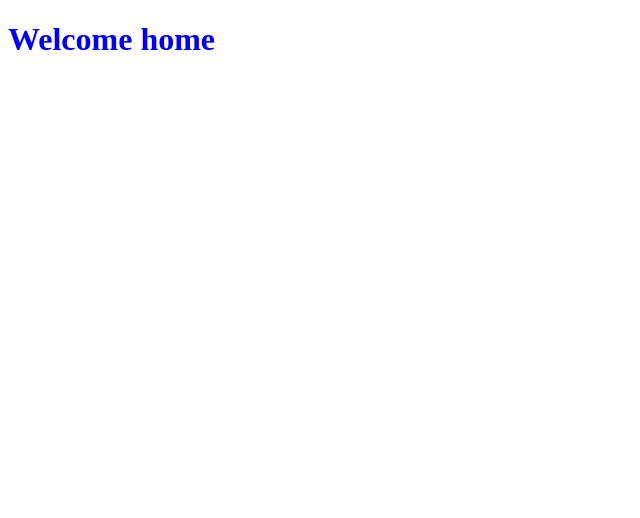
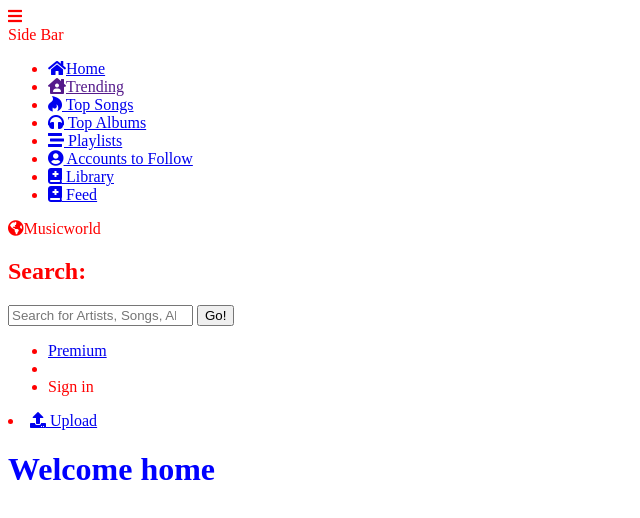
Before and after one commit to Graciousbae/learning-git, a plain HTML site: page index.html in a window 1280 px wide. Shown: the whole page, without its empty margins (0-640 px from the left). Drawn offline with nearby package versions, Linux system fonts and the light colour scheme.

Commit message:
Update index.html

```diff
--- a/index.html
+++ b/index.html
@@ -1,9 +1,70 @@
 <!DOCTYPE html>
 <html>
     <head>
-        <title>music world - Home of Music</title>
+        <meta charset="UTF_8">
+        <meta http-equiv="X-UA-Compatible" content="ie=edge">
+        <meta name="viewport" content="width=device-width, initial-scale=1.0">
+        <title>Musicworld - Music Sharing Home</title>
+
         <link rel="stylesheet" href="index.css">
+
+        <!--bootsrap cdn-->
+        <script src="https://code.jquery.com/jquery-3.4.1.js"></script>
+
+        <!--fontawesome cdn-->
+        <link rel="stylesheet" href="https://use.fontawesome.com/releases/v5.15.3/css/all.css" integrity="sha384-SZXxX4whJ79/gErwcOYf+zWLeJdY/qpuqC4cAa9rOGUstPomtqpuNWT9wdPEn2fk" crossorigin="anonymous">
+
     </head>
+
+        <!--header-->
+
+    <header>
+        <div class="container">
+
+                <div class="btn-group">
+                    <span class="fas fa-bars"></span>
+                </div>
+                    <nav class="sidebar">
+                        <div class="text">Side Bar</div>
+                        <ul>
+                            <li><a href="main.html"><i class="fa fa-home" aria-hidden="true"></i>Home</a></li>
+                            <li><a href=""><i class="fas fa-house-user"></i>Trending</a></li>
+                            <li><a href="#"><i class="fab fa-hotjar"></i> Top Songs</a></li>
+                            <li><a href="#"><i class="fas fa-headphones"></i> Top Albums</a></li>
+                            <li><a href="#"><i class="fas fa-stream"></i> Playlists</a></li>
+                            <li><a href="#"><i class="fas fa-user-circle"></i> Accounts to Follow</a></li>
+                            <li><a href="#" class="feat-btn"><i class="fas fa-book-medical"></i> Library</a></li>
+                            <li><a href="#" class="feat-btn"><i class="fas fa-book-medical"></i> Feed</a></li>
+                        </ul>
+
+                    </nav>
+
+
+
+            <div class="brand">
+                <div class="brand my-md-3 site-title " id="navbar__logo"><i class="fas fa-globe-americas"></i>Musicworld</div>
+            </div>
+
+            <div class="searchbox">
+                <label for="search"><h2>Search:</h2></label>
+                <input type="search" id="search" placeholder="Search for Artists, Songs, Albums!" name="search"required>
+                <input id="go" type="submit" name="submit" value="Go!">
+            </div>
+
+
+            <ul id="navtext">
+                <li><a href="sample.html">Premium</a></li>
+                <li><a data-modal-target="#modal" id="up"></a></li>
+                <li><a data-modal-target="#modal" id="up">Sign in</a></li>
+            </ul>
+
+            <div class="upload">
+            <li><a href="#" class="loginbtn"><i class="fa fa-upload" aria-hidden="true"></i> Upload</a></li>
+            </div>
+        </div>
+    </header>
+        <!--/header-->
+
     <body>
       <h1>Welcome home</h1>
     </body>
```
